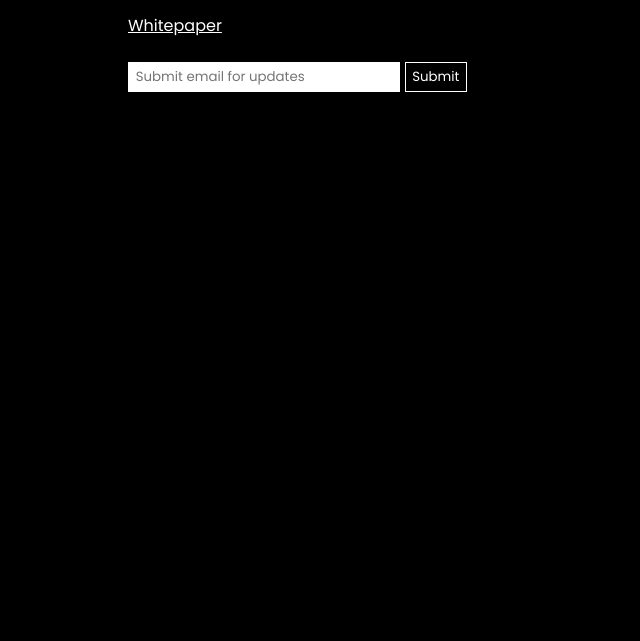
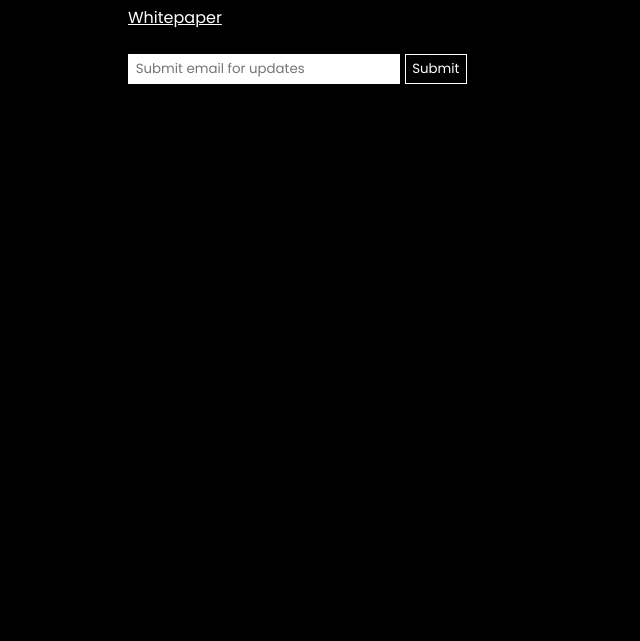
Before and after one commit to frnsys/cell, a plain HTML site: page index.html in a window 1280 px wide. Shown: the part 175-816 px from the top of the page, without its empty margins (0-640 px from the left). Drawn offline with nearby package versions, Linux system fonts and the light colour scheme.

Commit message:
style fix

```diff
--- a/js/scene.js
+++ b/js/scene.js
@@ -29,7 +29,7 @@ class Scene {
     // this.camera.zoom = 0.00095;
     // this.camera.position.y = -50;
     // this.camera.position.z = 400;
-    this.camera.zoom = 0.008;
+    this.camera.zoom = 0.015;
     // this.camera.position.y = -50;
     this.camera.position.z = 400;
     this.camera.updateProjectionMatrix();
--- a/style.css
+++ b/style.css
@@ -4,6 +4,8 @@ html, body {
   color: #fff;
   background: #000;
   overflow: hidden;
+  margin: 0;
+  padding: 0;
 }
 
 #meta {
```
